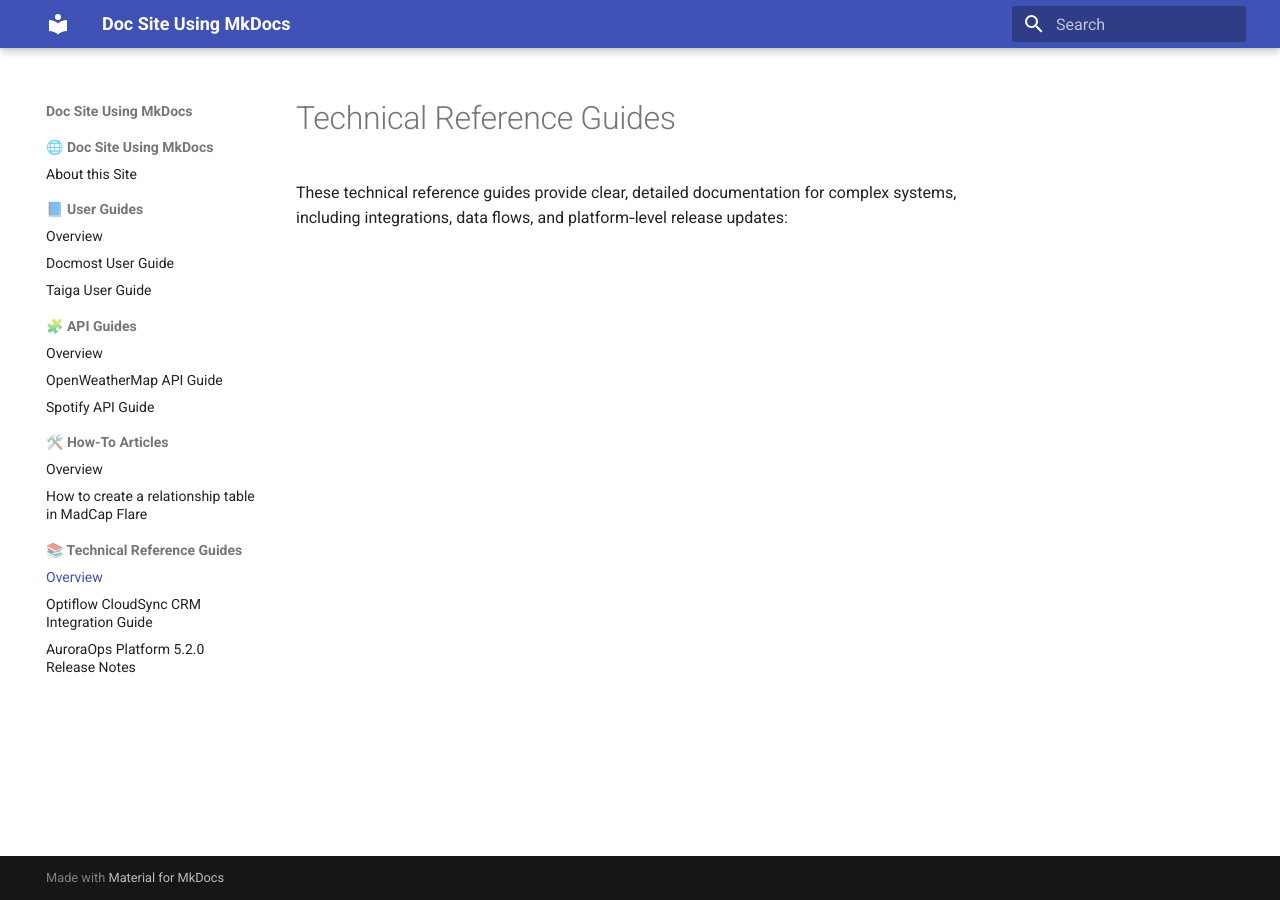
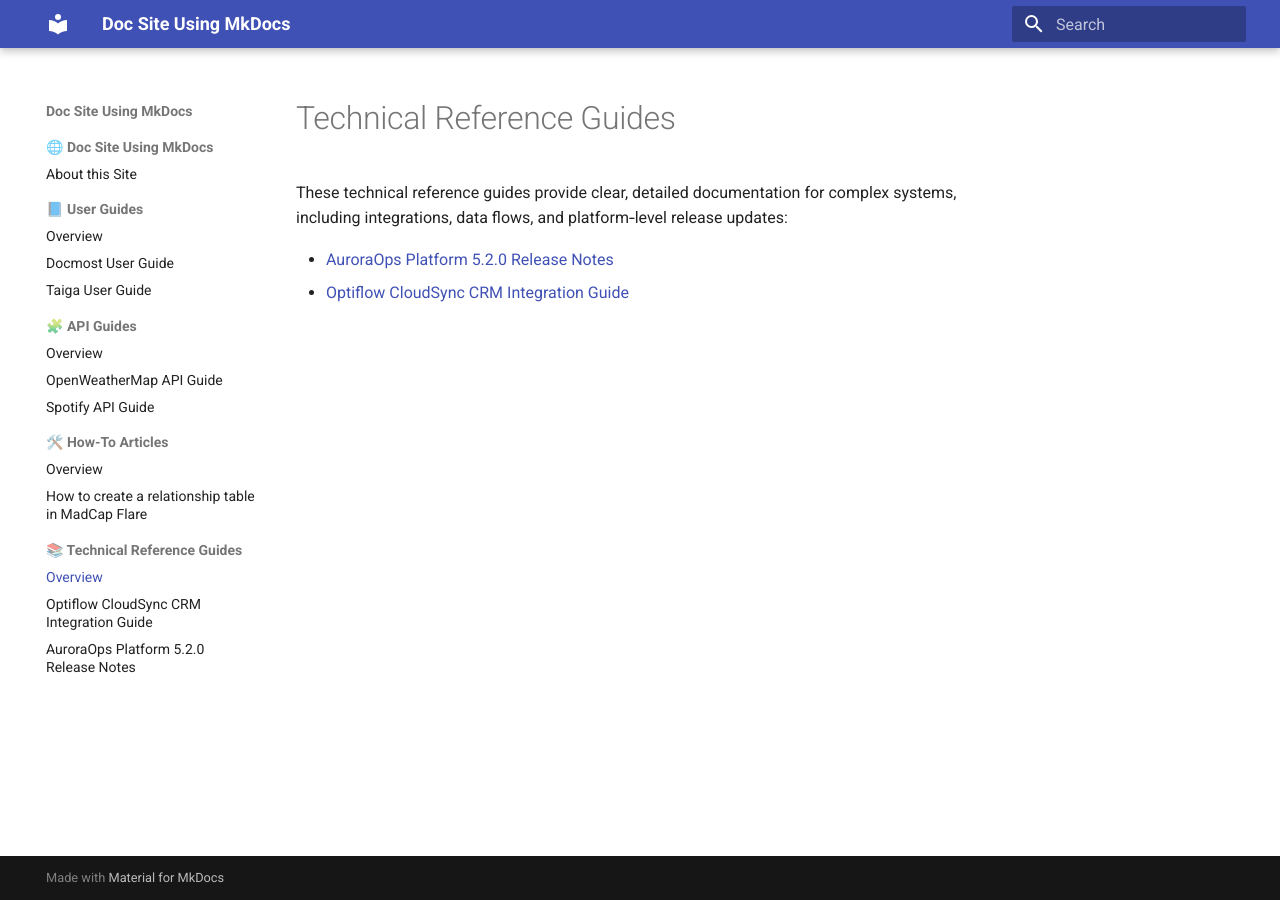
Before and after one commit to LizMarlowe-byte/docs-as-code-portfolio-mkdocs, an MkDocs documentation site: the page built from docs/technical-reference-guides/index.md, in a window 1280 px wide. Built offline with MkDocs 1.6.1 and Material for MkDocs 9.7.7, drawn with Linux system fonts in a browser that asks for light colours.

Commit message:
Update index.md

```diff
--- a/docs/technical-reference-guides/index.md
+++ b/docs/technical-reference-guides/index.md
@@ -1,3 +1,6 @@
 # Technical Reference Guides
 
 These technical reference guides provide clear, detailed documentation for complex systems, including integrations, data flows, and platform‑level release updates:
+
+- [AuroraOps Platform 5.2.0 Release Notes](AuroraOps-Platform-5.2.0-Release-Notes.md)
+- [Optiflow CloudSync CRM Integration Guide](Optiflow-CloudSync-CRM-Integration-Guide.md)
```
